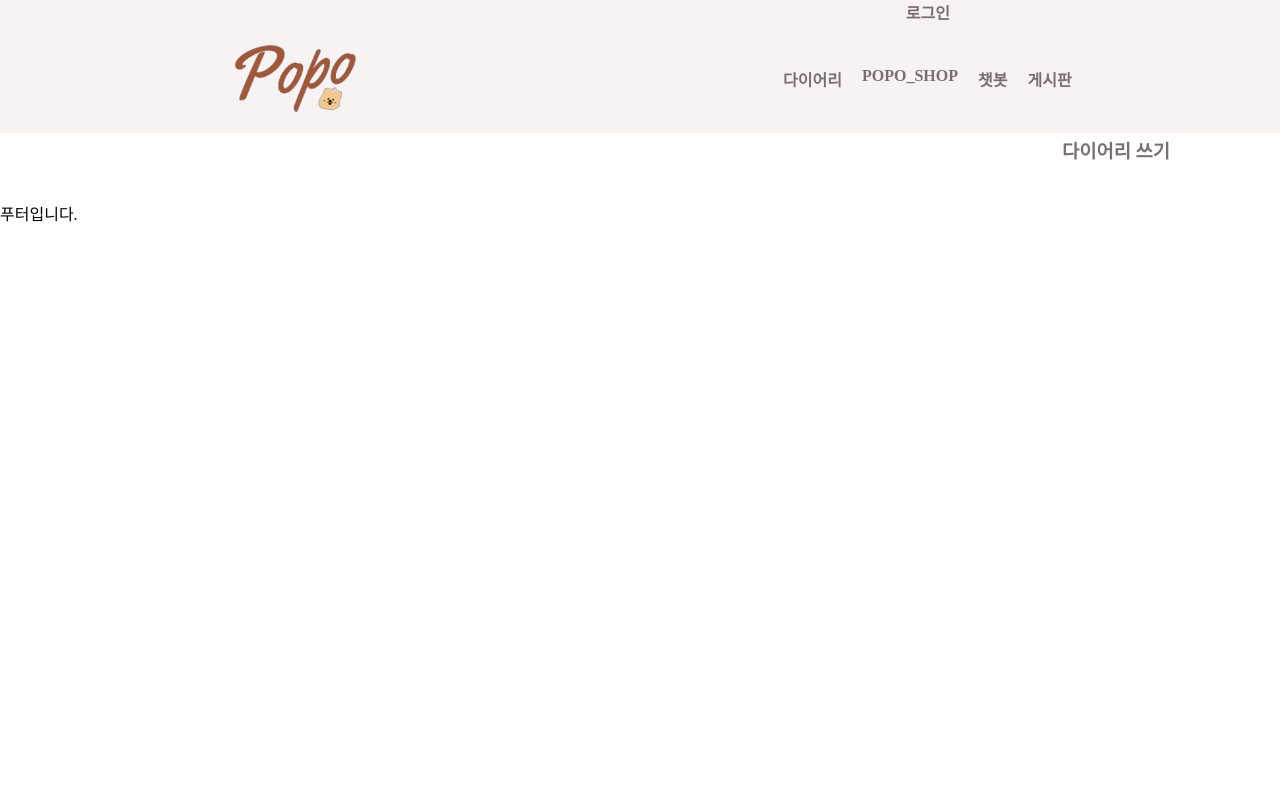
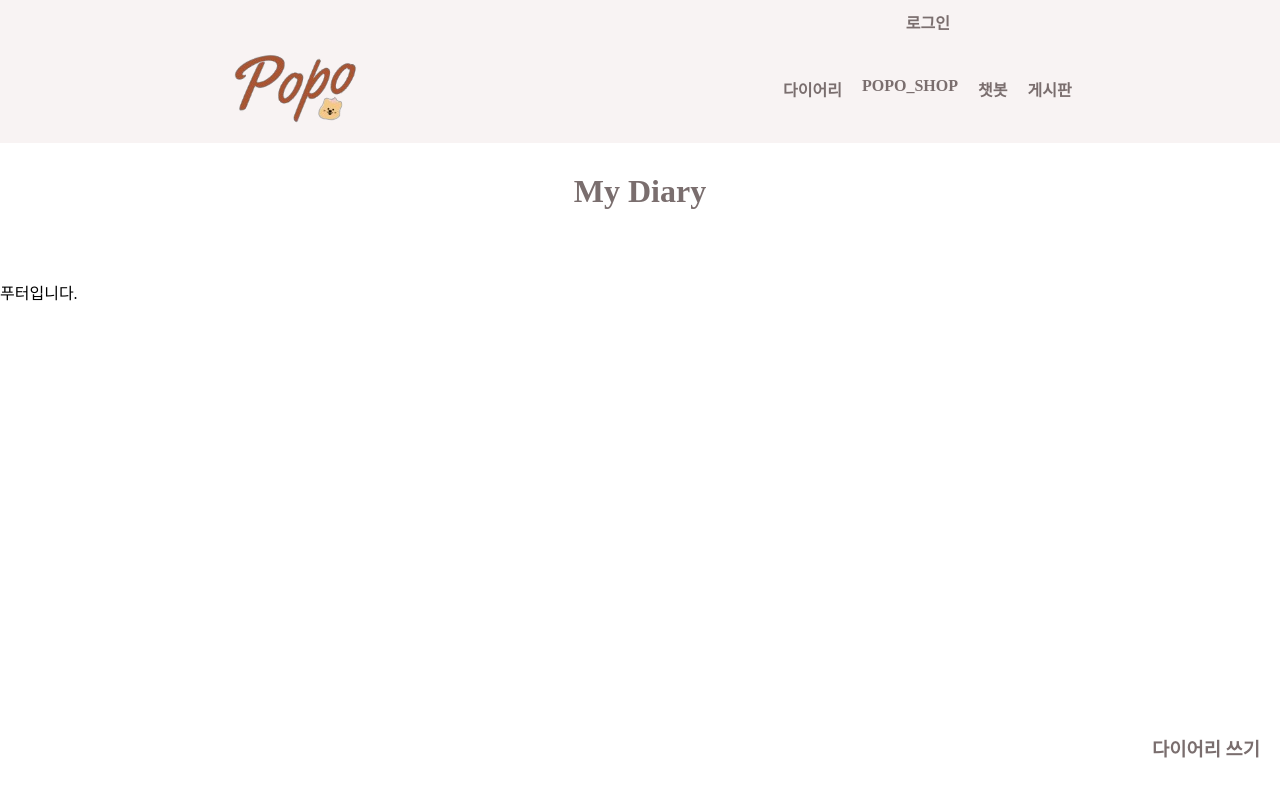
Before and after one commit to Team-Samkkingkkang/popo_popo, a Django app: page /diary_show/ in a window 1280 px wide. Run offline with Django 4.2, Linux system fonts and the light colour scheme; data that the repository does not hold is empty.

Commit message:
diary design 3rd updated

```diff
--- a/static/css/base.css
+++ b/static/css/base.css
@@ -9,8 +9,9 @@ body{
 }
 
 header {
-    position: fixed;
+    position: sticky;
     top: 0;
+    z-index:20;
     width: 100%;
     background-color: var(--header-backgroud-color);
 }
@@ -18,6 +19,7 @@ header {
 .login {
     display: flex;
     justify-content: flex-end;
+    padding-top: 10px;
     padding-right: 330px;
 }
 
@@ -43,9 +45,17 @@ header {
 }
 
 .diary_button {
-    text-align: right;
+    position: relative;
     margin: 10px;
     padding: 10px 100px;
+}
+
+.diary_button > h3 {
+    position: fixed;
+    bottom: 0;
+    right: 0;
+    padding-right: 20px;
+    padding-bottom: 20px;
 }
 
 .diary_button > h3 > a {
--- a/static/css/diary_style.css
+++ b/static/css/diary_style.css
@@ -14,7 +14,6 @@ body {
     width: 1225px;
     text-align: center;
     overflow: hidden;
-    margin-top: 20px;
     margin-left: auto;
     margin-right: auto;
 }
--- a/templates/diary_page/diary_show.html
+++ b/templates/diary_page/diary_show.html
@@ -1,7 +1,6 @@
 {% extends 'base.html' %}
 
 {% block content %}
-
     <h1 class="diary_logo">My Diary</h1>
     <div class="diary_list">
         {% for diary in diary %}
```
